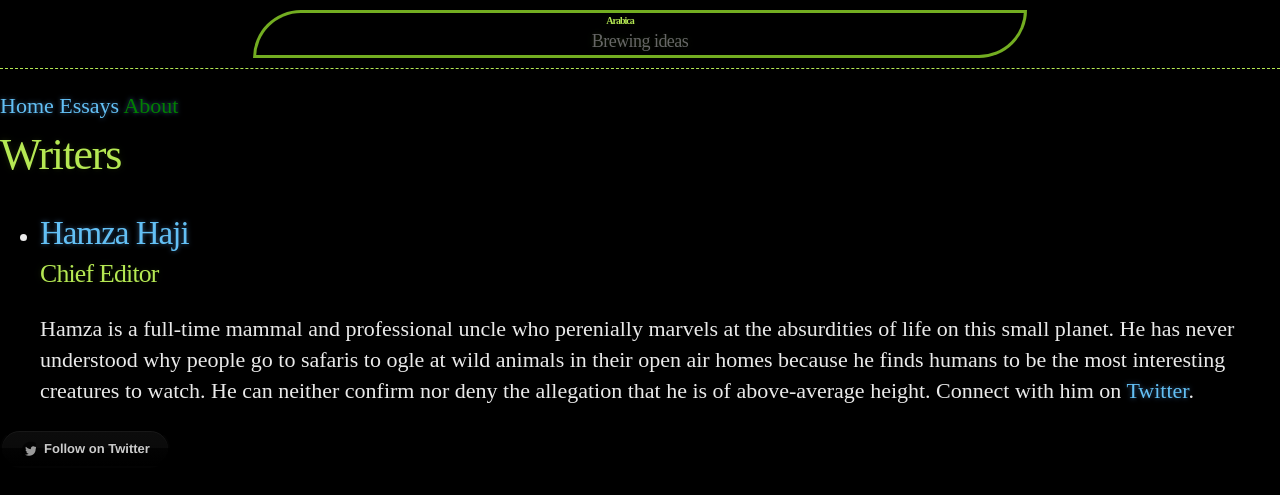
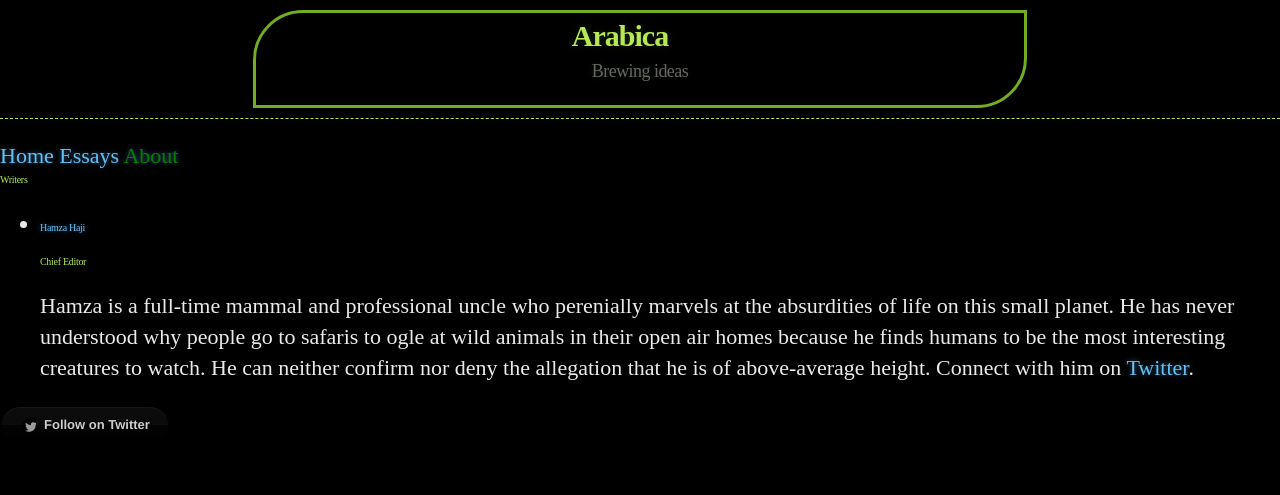
Before and after one commit to habasweiny/habasweiny.github.io, a Jekyll site: the page built from about.html, in a window 1280 px wide. Shown: the top 495 px of the page. Built offline with Jekyll 4.4.1, drawn with Linux system fonts in a browser that asks for light colours.

Commit message:
Update main.scss

```diff
--- a/_sass/main.scss
+++ b/_sass/main.scss
@@ -47,7 +47,7 @@ section {
 }
 
 h1, h2, h3, h4, h5, h6 {
-  margin: 0 0 0px;
+  margin: 0 0 20px;
 }
 
 li {
@@ -69,7 +69,7 @@ header {
 }
 
 header h1 {
-  font-size: 10px;
+  font-size: 30px;
   line-height: 1.5;
   margin: 0 0 0 -40px;
   font-weight: bold;
@@ -110,6 +110,7 @@ section img {
 }
 
 h1, h2, h3, h4, h5, h6 {
+  font-size: 10px;
   font-weight: normal;
   font-family: Georgia (serif), Verdana (sans-serif), Arial (sans-serif);
   color: $header;
@@ -119,34 +120,7 @@ h1, h2, h3, h4, h5, h6 {
                0 0 10px rgba(181, 232, 83, 0.1);
 }
 
-#main_content h1 {
-  font-size: 30px;
-}
 
-#main_content h2 {
-  font-size: 10px;
-}
-
-#main_content h3 {
-  font-size: 18px;
-}
-
-#main_content h4 {
-  font-size: 14px;
-}
-
-#main_content h5 {
-  font-size: 12px;
-  text-transform: uppercase;
-  margin: 0 0 5px 0;
-}
-
-#main_content h6 {
-  font-size: 12px;
-  text-transform: uppercase;
-  color: #999;
-  margin: 0 0 5px 0;
-}
 
 dt {
   font-style: italic;
```
